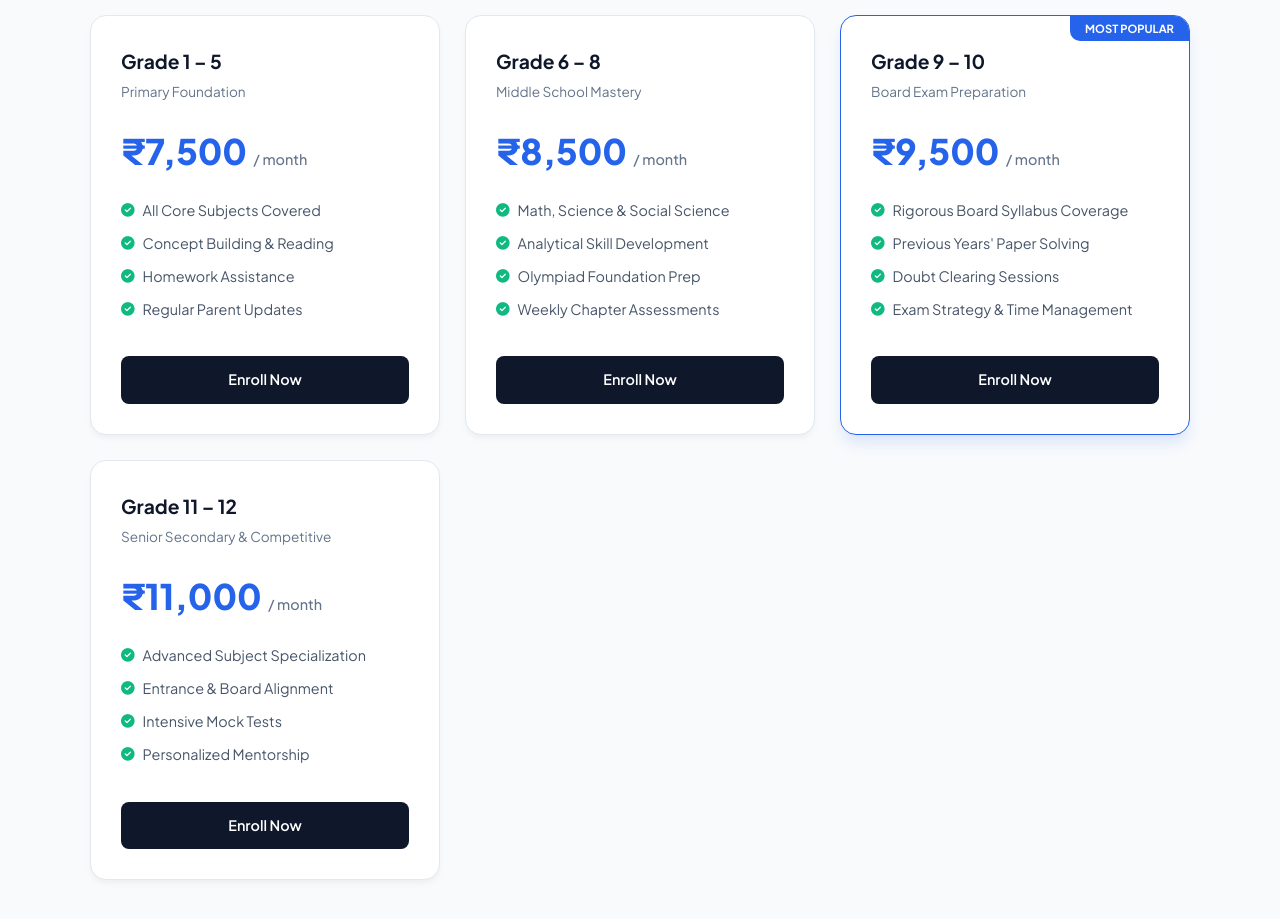
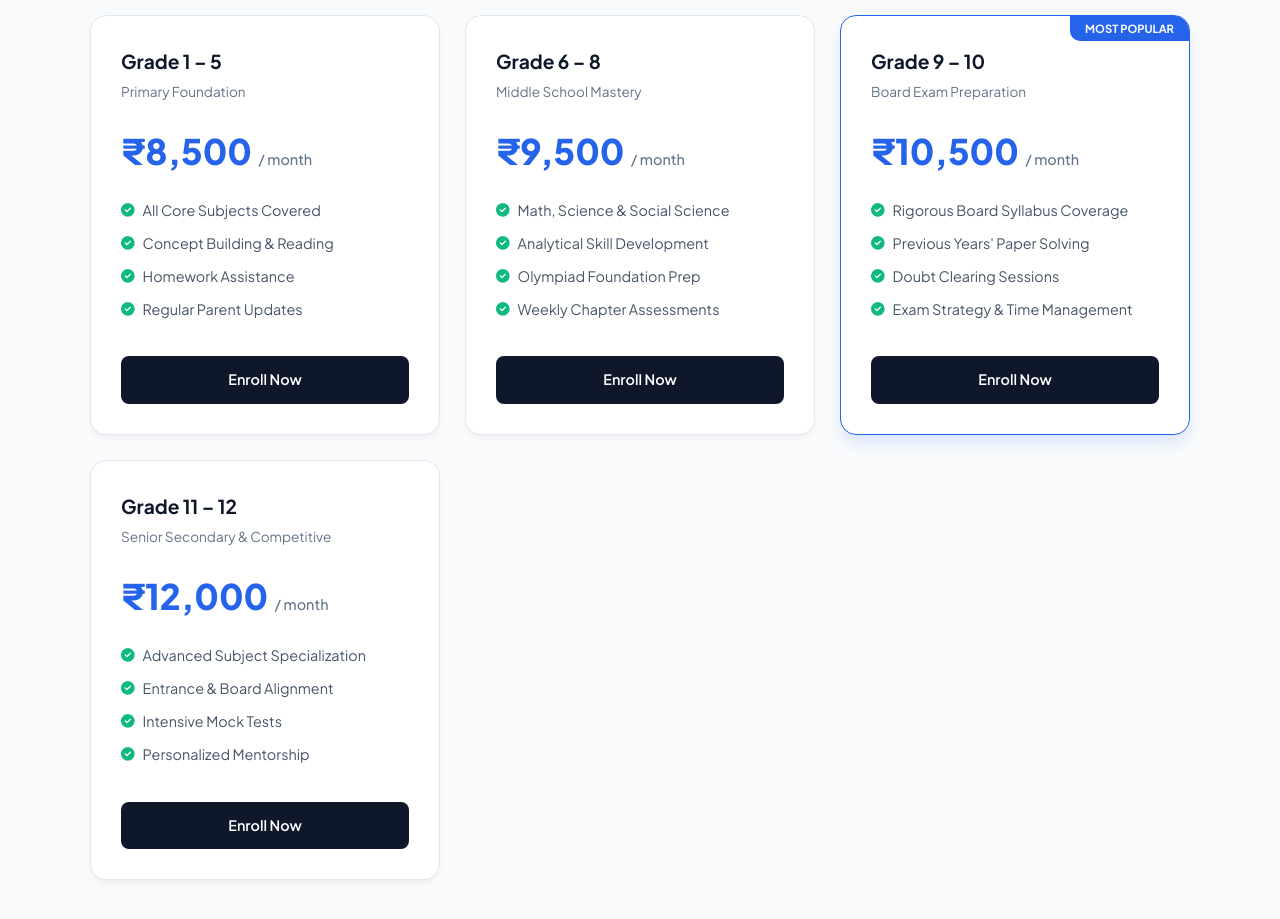
Before and after one commit to xraviofficial-arch/Elite-class-, a plain HTML site: page Index.html in a window 1280 px wide. Shown: the part 2880-3799 px from the top of the page. Drawn offline with Linux system fonts and the light colour scheme.

Commit message:
Update Index.html
yes

```diff
--- a/Index.html
+++ b/Index.html
@@ -794,7 +794,7 @@ google-site-verification=ZZDV9Rj_RSVq1-SypEc2UqpW-JbxTz-jxZjjAX2TxLE
             <div class="price-card">
                 <h4>Grade 1 – 5</h4>
                 <div class="subtitle">Primary Foundation</div>
-                <div class="amount">₹7,500 <span>/ month</span></div>
+                <div class="amount">₹8,500 <span>/ month</span></div>
                 <ul class="price-features">
                     <li><i class="fas fa-check-circle"></i> All Core Subjects Covered</li>
                     <li><i class="fas fa-check-circle"></i> Concept Building & Reading</li>
@@ -808,7 +808,7 @@ google-site-verification=ZZDV9Rj_RSVq1-SypEc2UqpW-JbxTz-jxZjjAX2TxLE
             <div class="price-card">
                 <h4>Grade 6 – 8</h4>
                 <div class="subtitle">Middle School Mastery</div>
-                <div class="amount">₹8,500 <span>/ month</span></div>
+                <div class="amount">₹9,500 <span>/ month</span></div>
                 <ul class="price-features">
                     <li><i class="fas fa-check-circle"></i> Math, Science & Social Science</li>
                     <li><i class="fas fa-check-circle"></i> Analytical Skill Development</li>
@@ -823,7 +823,7 @@ google-site-verification=ZZDV9Rj_RSVq1-SypEc2UqpW-JbxTz-jxZjjAX2TxLE
                 <div class="popular-badge">Most Popular</div>
                 <h4>Grade 9 – 10</h4>
                 <div class="subtitle">Board Exam Preparation</div>
-                <div class="amount">₹9,500 <span>/ month</span></div>
+                <div class="amount">₹10,500 <span>/ month</span></div>
                 <ul class="price-features">
                     <li><i class="fas fa-check-circle"></i> Rigorous Board Syllabus Coverage</li>
                     <li><i class="fas fa-check-circle"></i> Previous Years' Paper Solving</li>
@@ -837,7 +837,7 @@ google-site-verification=ZZDV9Rj_RSVq1-SypEc2UqpW-JbxTz-jxZjjAX2TxLE
             <div class="price-card">
                 <h4>Grade 11 – 12</h4>
                 <div class="subtitle">Senior Secondary & Competitive</div>
-                <div class="amount">₹11,000 <span>/ month</span></div>
+                <div class="amount">₹12,000 <span>/ month</span></div>
                 <ul class="price-features">
                     <li><i class="fas fa-check-circle"></i> Advanced Subject Specialization</li>
                     <li><i class="fas fa-check-circle"></i> Entrance & Board Alignment</li>
```
